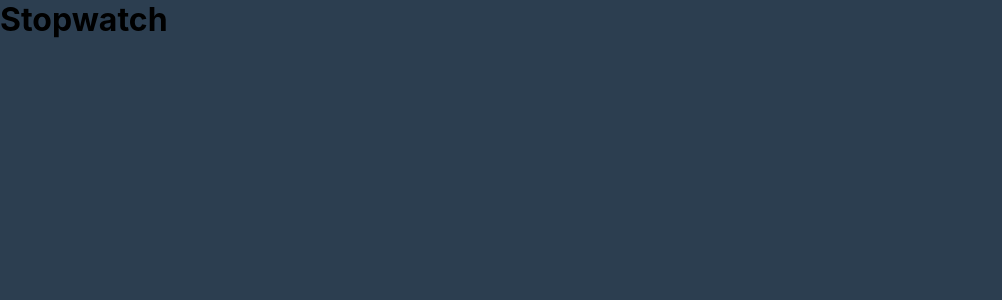
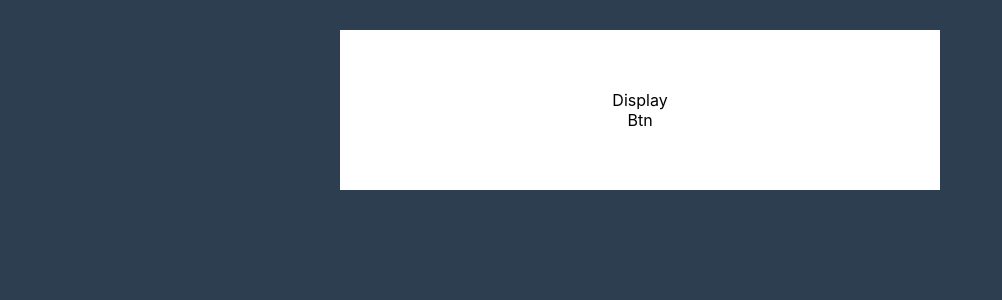
Before and after one commit to TheNewC0der-24/Stopwatch, a React (Create React App) app: page / in a window 1280 px wide. Shown: the top 300 px of the page, without its empty margins (0-1002 px from the left). Built offline with nearby package versions, Linux system fonts and the light colour scheme; the HTML template or start-up script is replaced by a standard one.

Commit message:
🦄 refactor: Create basic structure for stopwatch and import necessary components

```diff
--- a/src/App.js
+++ b/src/App.js
@@ -1,10 +1,18 @@
 import './App.css';
+import Display from './Components/Display';
+import Btn from './Components/Btn';
 
 function App() {
   return (
     <>
-      <h1>Stopwatch</h1>
-
+      <div className='main-section'>
+        <div className="clock-holder">
+          <div className="stopwatch">
+            <Display />
+            <Btn />
+          </div>
+        </div>
+      </div>
     </>
   );
 }
```
